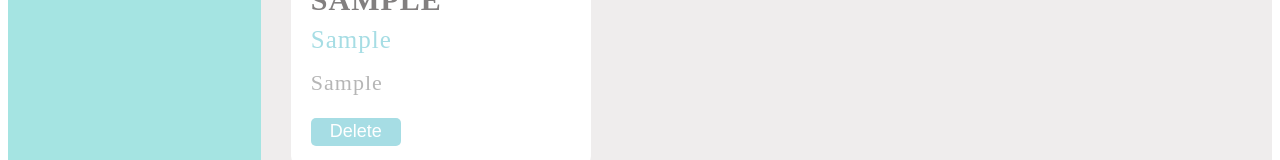
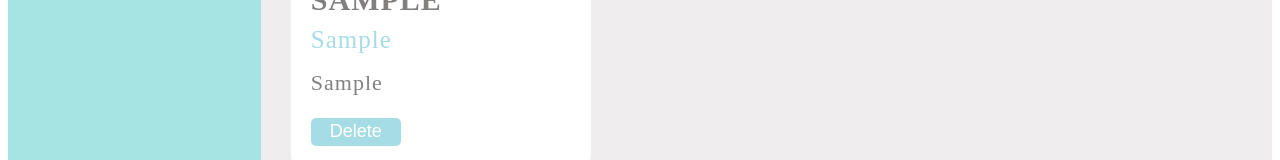
Before and after one commit to jj2947/to-do-list, a React (Create React App) app: page / in a window 1280 px wide. Both pictures are taken after typing "Sample", "Sample", "Sample" into the empty fields and a click on the button "Add". Shown: the part 507-667 px from the top of the page. Built offline with nearby package versions, Linux system fonts and the light colour scheme.

Commit message:
changes some style elements

```diff
--- a/src/Components/NewNote/NewNote.css
+++ b/src/Components/NewNote/NewNote.css
@@ -53,7 +53,9 @@
   outline: 0;
   border-width: 0 0 2px;
   border-color: rgb(161, 212, 228);
-
+  resize: vertical;
+  max-height: 200px;
+  min-height: 40px;
 }
 
 #addButton {
--- a/src/Components/Note/Note.css
+++ b/src/Components/Note/Note.css
@@ -21,7 +21,7 @@
 
 #note-message {
   font-size: 22px;
-  color: #b6b6b6;
+  color: #818181;
   line-height: normal;
 }
 
@@ -33,6 +33,7 @@
   width: 90px;
   height: 28px;
   font-size: large;
+  margin-top: auto;
 }
 
 #del-button:hover {
```
